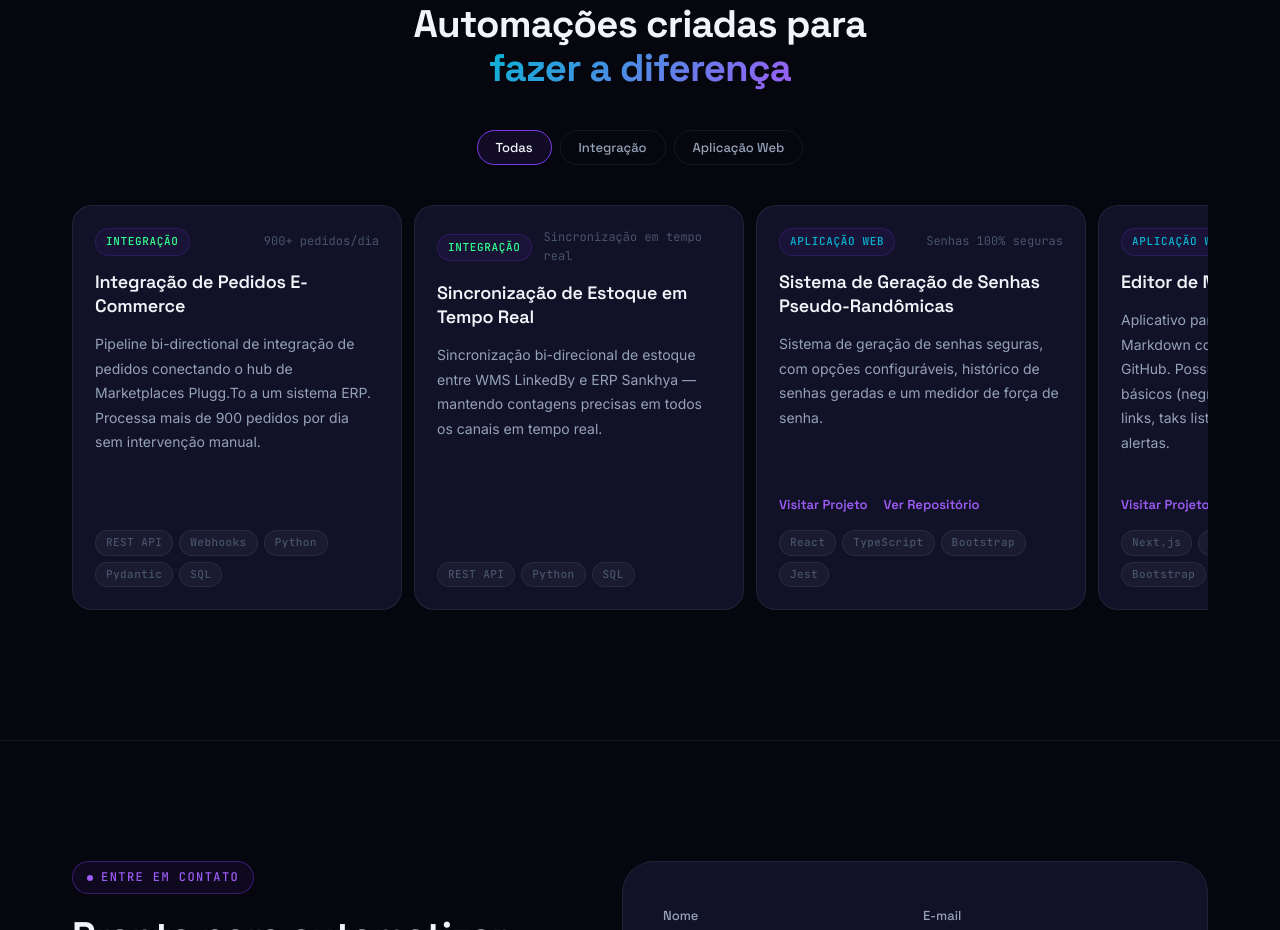
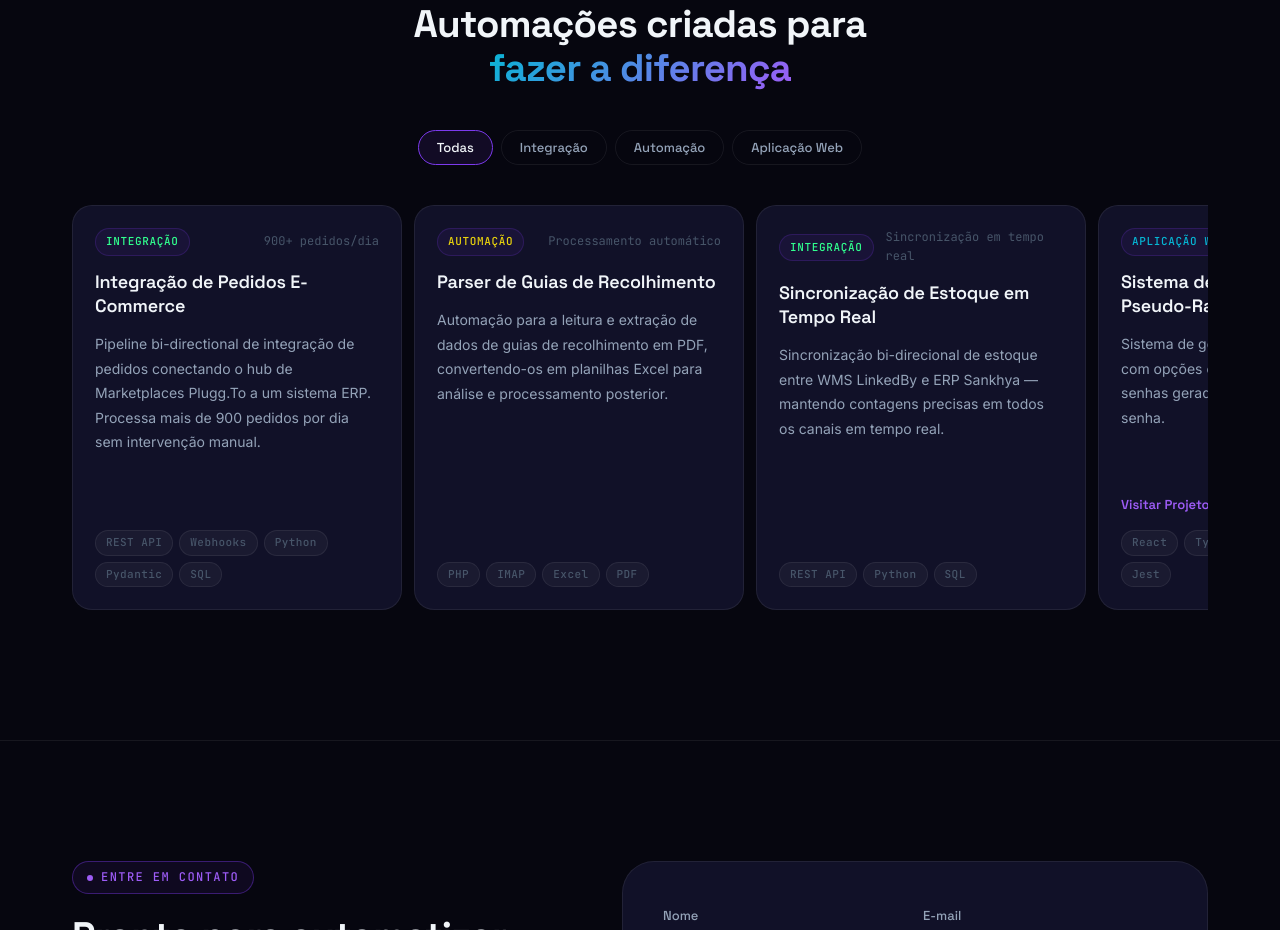
Before and after one commit to AtylaDaSilva/portfolio-website, a React (Vite) app: page / in a window 1280 px wide. Shown: the part 2580-3510 px from the top of the page. Built offline with nearby package versions, Linux system fonts and the light colour scheme.

Commit message:
chore(projects): added project

```diff
--- a/src/components/Projects.jsx
+++ b/src/components/Projects.jsx
@@ -4,7 +4,8 @@ import './Projects.css'
 
 const colors = {
   integracao: '#31ff8e',
-  webApp: '#06B6D4'
+  webApp: '#06B6D4',
+  automacao: '#e9d30d',
 }
 
 const projects = [
@@ -15,6 +16,16 @@ const projects = [
     tags: ['REST API', 'Webhooks', 'Python', 'Pydantic', 'SQL'],
     metric: '900+ pedidos/dia',
     color: colors.integracao,
+    repo: "",
+    link: "",
+  },
+  {
+    title: 'Parser de Guias de Recolhimento',
+    category: 'Automação',
+    desc: 'Automação para a leitura e extração de dados de guias de recolhimento em PDF, convertendo-os em planilhas Excel para análise e processamento posterior.',
+    tags: ['PHP', 'IMAP', 'Excel', 'PDF'],
+    metric: 'Processamento automático',
+    color: colors.automacao,
     repo: "",
     link: "",
   },
```
